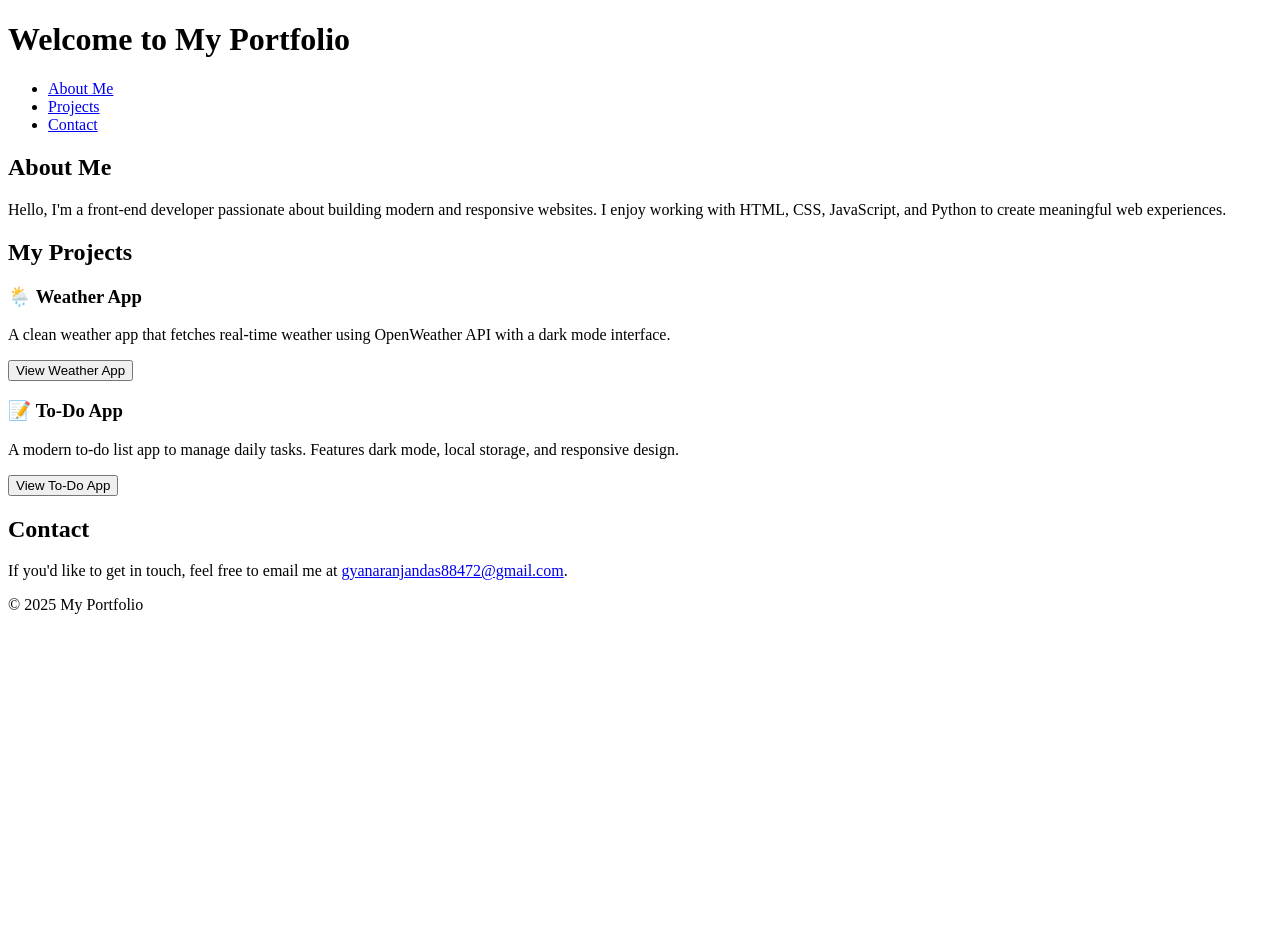
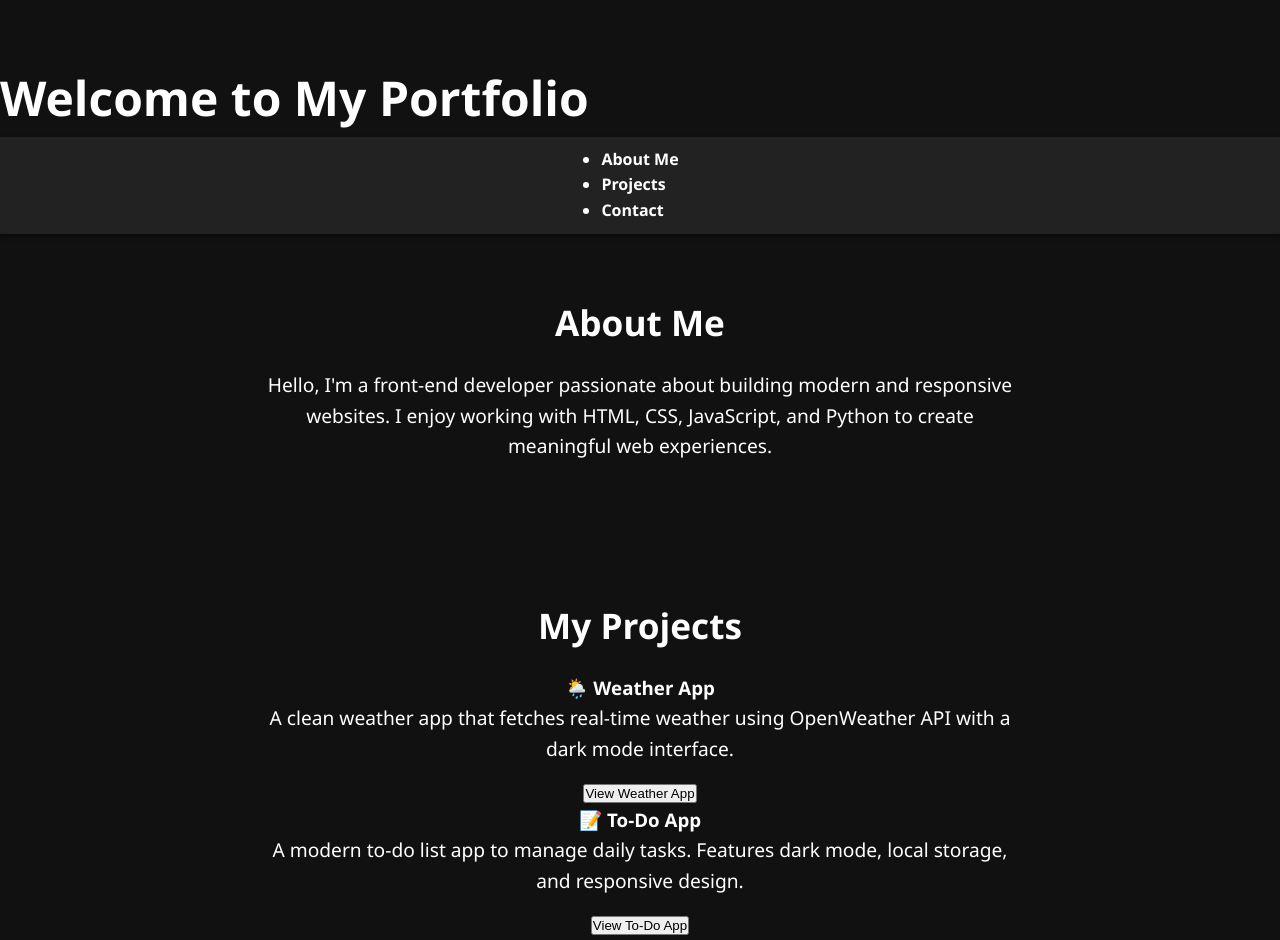
Before and after one commit to gyana-dev/portfolio-website, a plain HTML site: page index.html in a window 1280 px wide. Shown: the top 940 px of the page. Before the commit the page ends 800 px from the top, so only its background shows below. Drawn offline with Linux system fonts and the light colour scheme.

Commit message:
Update index.html

```diff
--- a/index.html
+++ b/index.html
@@ -4,7 +4,7 @@
   <meta charset="UTF-8" />
   <meta name="viewport" content="width=device-width, initial-scale=1.0"/>
   <title>My Portfolio</title>
-  <link rel="stylesheet" href="style-new.css" />
+  <link rel="stylesheet" href="styles-new.css" />
 </head>
 <body>
   <header>
```
